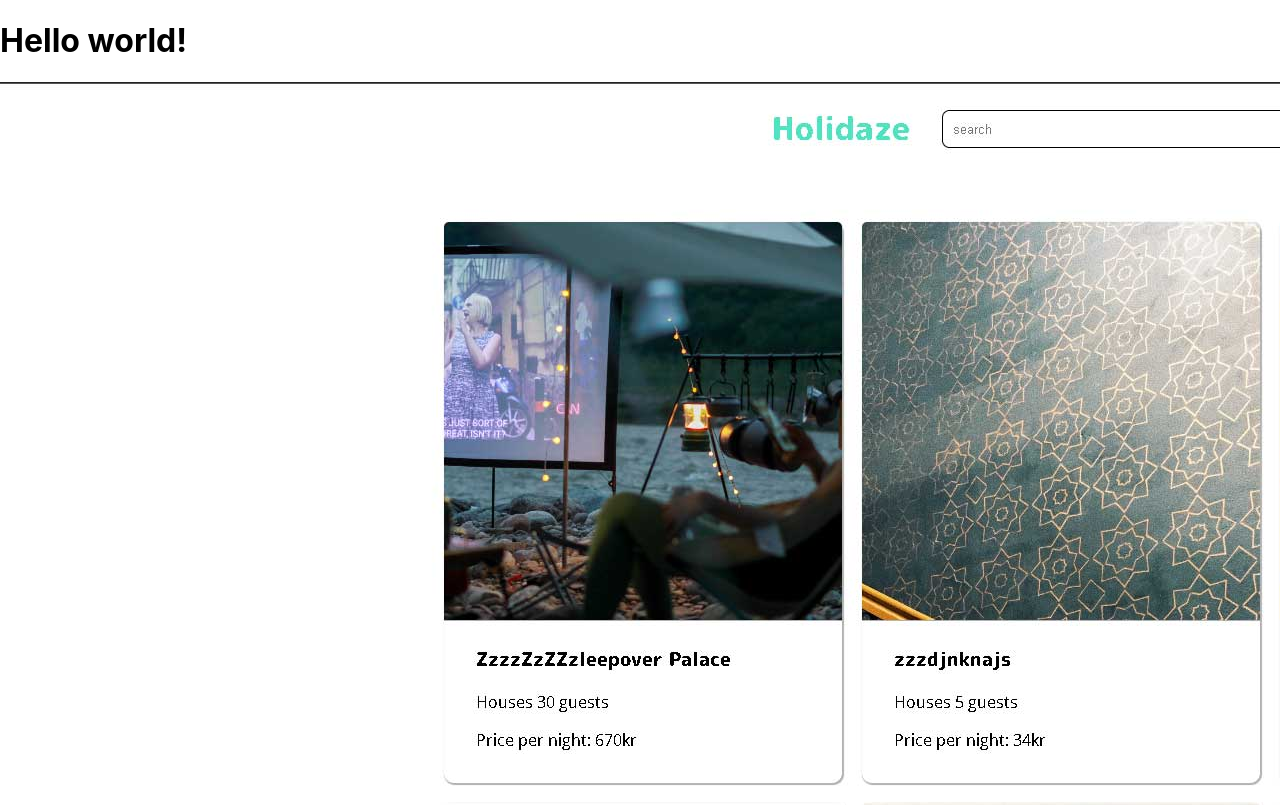
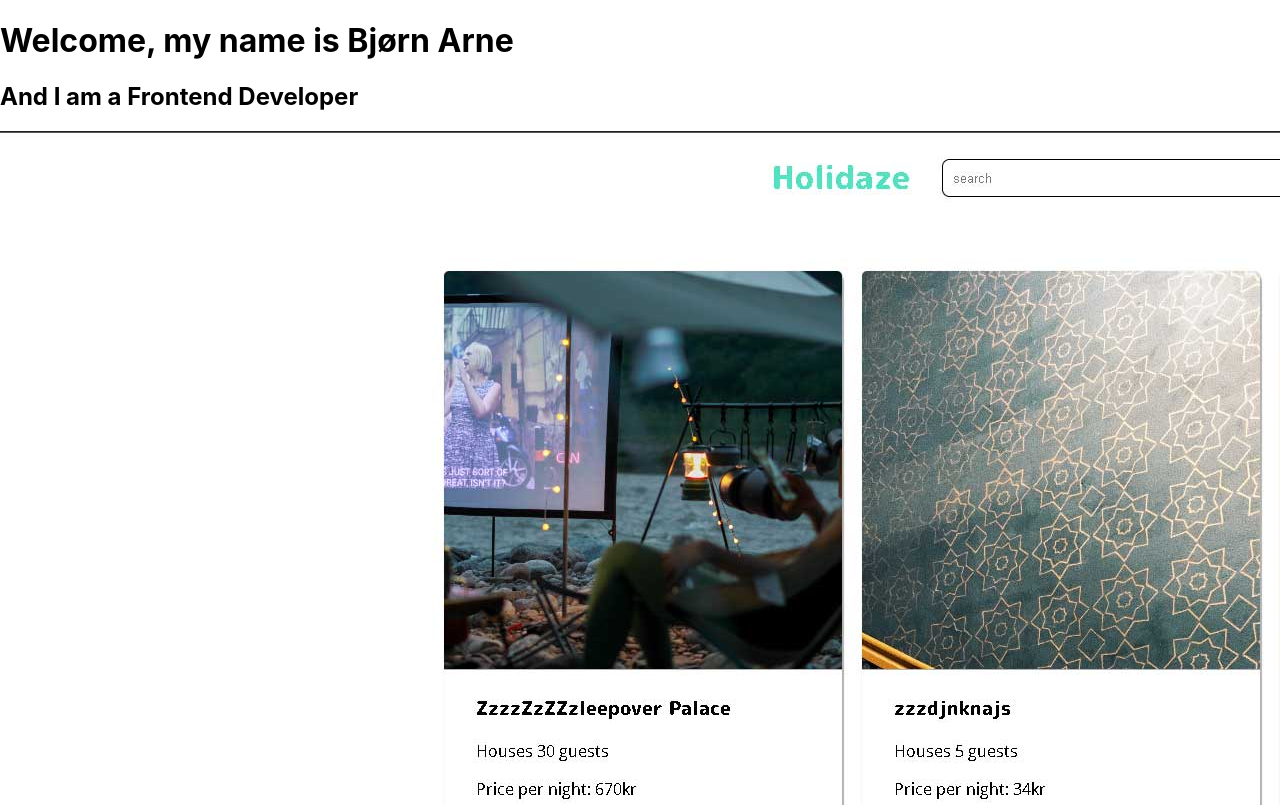
Before and after one commit to barlaek/portfolio-2, a React (Create React App) app in the folder my-portfolio/: page / in a window 1280 px wide. Shown: the top 805 px of the page. Built offline with nearby package versions, Linux system fonts and the light colour scheme.

Commit message:
Hero content

```diff
--- a/my-portfolio/src/App.js
+++ b/my-portfolio/src/App.js
@@ -1,11 +1,12 @@
 import './App.css';
 import React from 'react';
 import Portfolio from './components/Portfolio';
+import Hero from './components/Hero';
 
 function App() {
   return (
     <div>
-      <h1>Hello world!</h1>
+      <Hero />
       <Portfolio />
     </div>
   );
--- /dev/null
+++ b/my-portfolio/src/components/Hero.js
@@ -0,0 +1,12 @@
+import React from 'react';
+
+function Hero() {
+  return (
+    <div>
+      <h1>Welcome, my name is Bjørn Arne</h1>
+      <h2>And I am a Frontend Developer</h2>
+    </div>
+  );
+}
+
+export default Hero;
```
